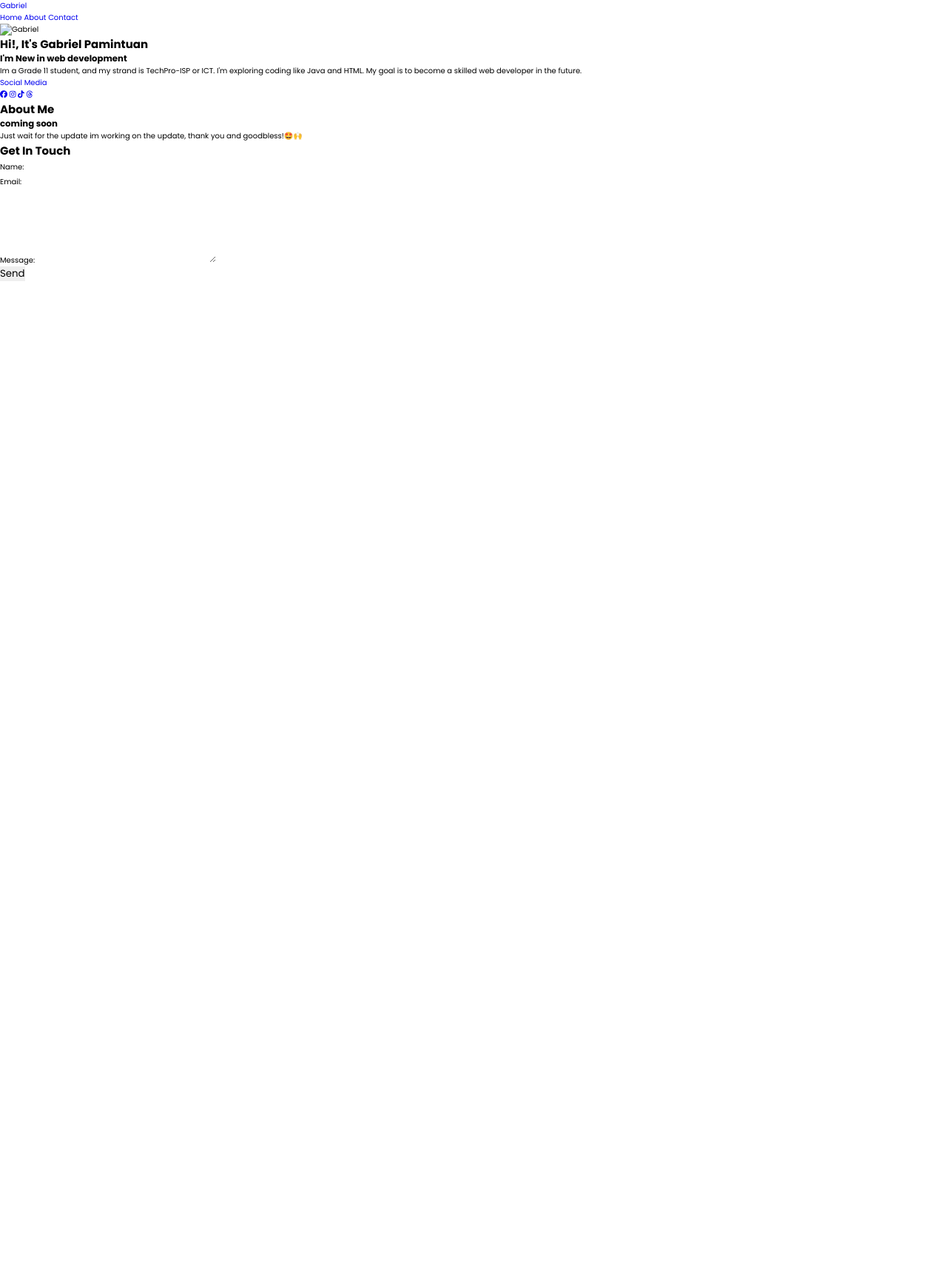
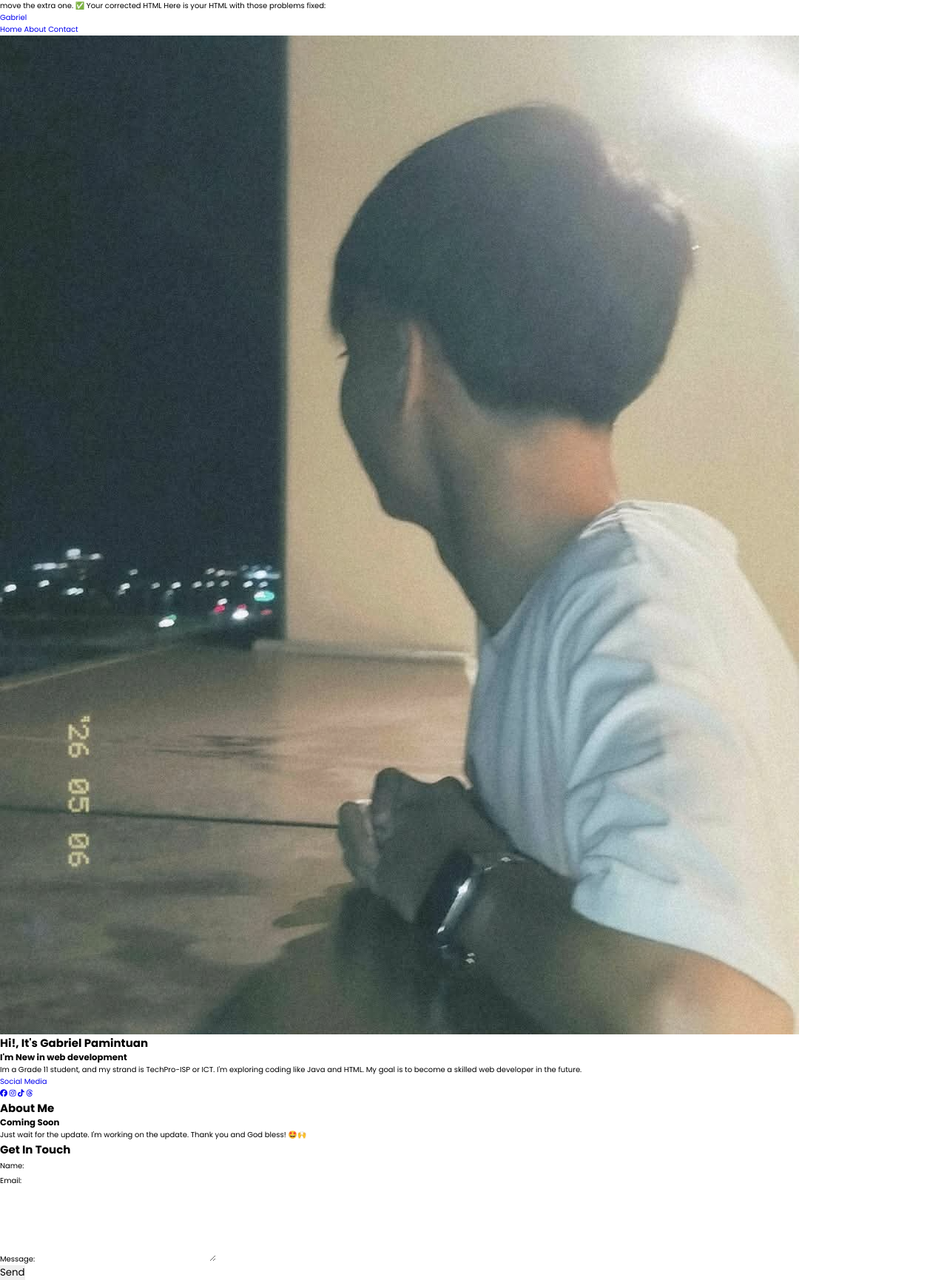
Before and after one commit to protocol0319/Gabriel-Pamintuan.github.io-try-html, a plain HTML site: page index.html in a window 1280 px wide. Shown: the whole page at 74% size. Before the commit the page ends 800 px from the top, so only its background shows below. Drawn offline with nearby package versions, Linux system fonts and the light colour scheme.

Commit message:
Update index.html

```diff
--- a/index.html
+++ b/index.html
@@ -1,3 +1,9 @@
+move the extra one.
+
+✅ Your corrected HTML
+
+Here is your HTML with those problems fixed:
+
 <!DOCTYPE html>
 <html lang="en">
 
@@ -5,27 +11,29 @@
     <meta charset="UTF-8">
     <meta name="viewport" content="width=device-width, initial-scale=1.0">
 
-    <title>My Own website</title>
+    <title>My Own Website</title>
 
+    <!-- CSS -->
     <link rel="stylesheet" href="style.css">
-  <link rel="stylesheet" href="script.js">
-
 
     <!-- Poppins Font -->
     <link rel="preconnect" href="https://fonts.googleapis.com">
     <link rel="preconnect" href="https://fonts.gstatic.com" crossorigin>
-    <link href="https://fonts.googleapis.com/css2?family=Poppins:wght@400;500;600;700;800&display=swap" rel="stylesheet">
+
+    <link href="https://fonts.googleapis.com/css2?family=Poppins:wght@400;500;600;700;800&display=swap"
+          rel="stylesheet">
 
     <!-- Font Awesome -->
     <link rel="stylesheet"
           href="https://cdnjs.cloudflare.com/ajax/libs/font-awesome/6.5.2/css/all.min.css">
 
-
+    <!-- EmailJS -->
     <script type="text/javascript"
             src="https://cdn.jsdelivr.net/npm/@emailjs/browser@4/dist/email.min.js">
     </script>
+
     <script type="text/javascript">
-   (function(){
+        (function () {
             emailjs.init({
                 publicKey: "6c-H6oJK4SunwlHTL",
             });
@@ -36,14 +44,11 @@
 
 <body>
 
-
-
-
-
     <!-- HEADER -->
     <header>
 
         <a href="#home" class="logo">Gabriel</a>
+
         <nav>
             <a href="#home" onclick="scrollToHome(event)">Home</a>
             <a href="#About" onclick="scrollToAbout(event)">About</a>
@@ -53,17 +58,20 @@
     </header>
 
 
+    <!-- HOME -->
     <section class="home" id="home">
-        <!---home-->
+
         <div class="glass-container">
 
             <div class="home-img">
-            <img src="image/image.png" alt="Gabriel">
+                <img src="image.png" alt="Gabriel">
             </div>
 
             <div class="glass-content">
 
-            <h1>Hi!, It's <span>Gabriel Pamintuan</span></h1>
+                <h1>
+                    Hi!, It's <span>Gabriel Pamintuan</span>
+                </h1>
 
                 <h3 class="Typing-text">
                     I'm <span>New in web development</span>
@@ -74,37 +82,54 @@
                     I'm exploring coding like Java and HTML. My goal is
                     to become a skilled web developer in the future.
                 </p>
+
                 <a href="#" class="button" onclick="showSocials(event)">
                     Social Media
                 </a>
+
                 <div class="social-icons" id="socialIcons">
+
                     <a href="https://www.facebook.com/Gabriel.pamintuan26" target="_blank">
-                    <i class="fa-brands fa-facebook"></i></a>
+                        <i class="fa-brands fa-facebook"></i>
+                    </a>
 
                     <a href="https://www.instagram.com/gbrlpmntn/" target="_blank">
-                    <i class="fa-brands fa-instagram"></i></a>
+                        <i class="fa-brands fa-instagram"></i>
+                    </a>
 
                     <a href="https://www.tiktok.com/@gabrielpamintuan5" target="_blank">
-                    <i class="fa-brands fa-tiktok"></i></a>
+                        <i class="fa-brands fa-tiktok"></i>
+                    </a>
 
                     <a href="https://www.threads.com/@gbrlpmntn" target="_blank">
-                    <i class="fa-brands fa-threads"></i></a>
+                        <i class="fa-brands fa-threads"></i>
+                    </a>
 
                 </div>
+
             </div>
 
         </div>
 
     </section>
 
+
+    <!-- ABOUT -->
     <section class="About" id="About">
+
         <h1>About Me</h1>
-        <h3>coming soon</h3>
-<p>Just wait for the update im working on the update, thank you and goodbless!🤩🙌</p>
+
+        <h3>Coming Soon</h3>
+
+        <p>
+            Just wait for the update. I'm working on the update.
+            Thank you and God bless! 🤩🙌
+        </p>
 
     </section>
 
 
+    <!-- CONTACT -->
     <section class="contact" id="contact">
 
         <div class="contact-container">
@@ -117,21 +142,43 @@
                 </div>
 
                 <div class="form-group">
+
                     <label for="name">Name:</label>
-                <input type="text" id="name" name="name" required>
+
+                    <input type="text"
+                           id="name"
+                           name="name"
+                           required>
+
                 </div>
 
                 <div class="form-group">
+
                     <label for="email">Email:</label>
-                <input type="email" id="email" name="email" required>
+
+                    <input type="email"
+                           id="email"
+                           name="email"
+                           required>
+
                 </div>
 
                 <div class="form-group">
+
                     <label for="message">Message:</label>
-                <textarea id="message" name="message" rows="5" required></textarea>
+
+                    <textarea id="message"
+                              name="message"
+                              rows="5"
+                              required></textarea>
+
                 </div>
 
-            <button type="submit" class="button" onclick="sendEmail(event)">Send</button>
+                <button type="submit"
+                        class="button"
+                        onclick="sendEmail(event)">
+                    Send
+                </button>
 
             </form>
 
@@ -139,12 +186,9 @@
 
     </section>
 
-    </section>
 
+    <!-- JavaScript -->
+    <script src="script.js"></script>
 
-
-
-
-<script src="script.js"></script>
 </body>
 </html>
```
Lines whose indentation alone changed are shown as unchanged.
